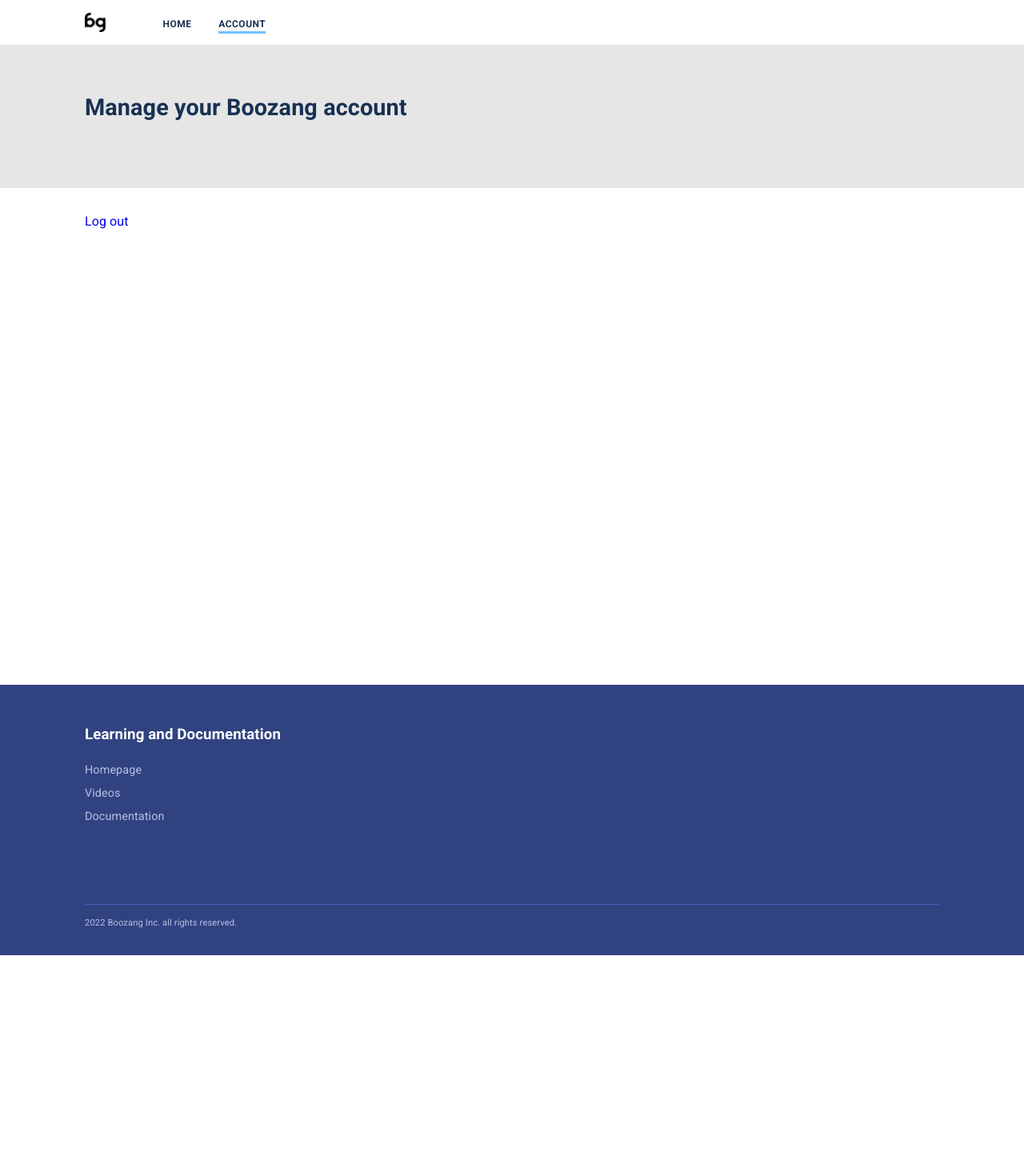
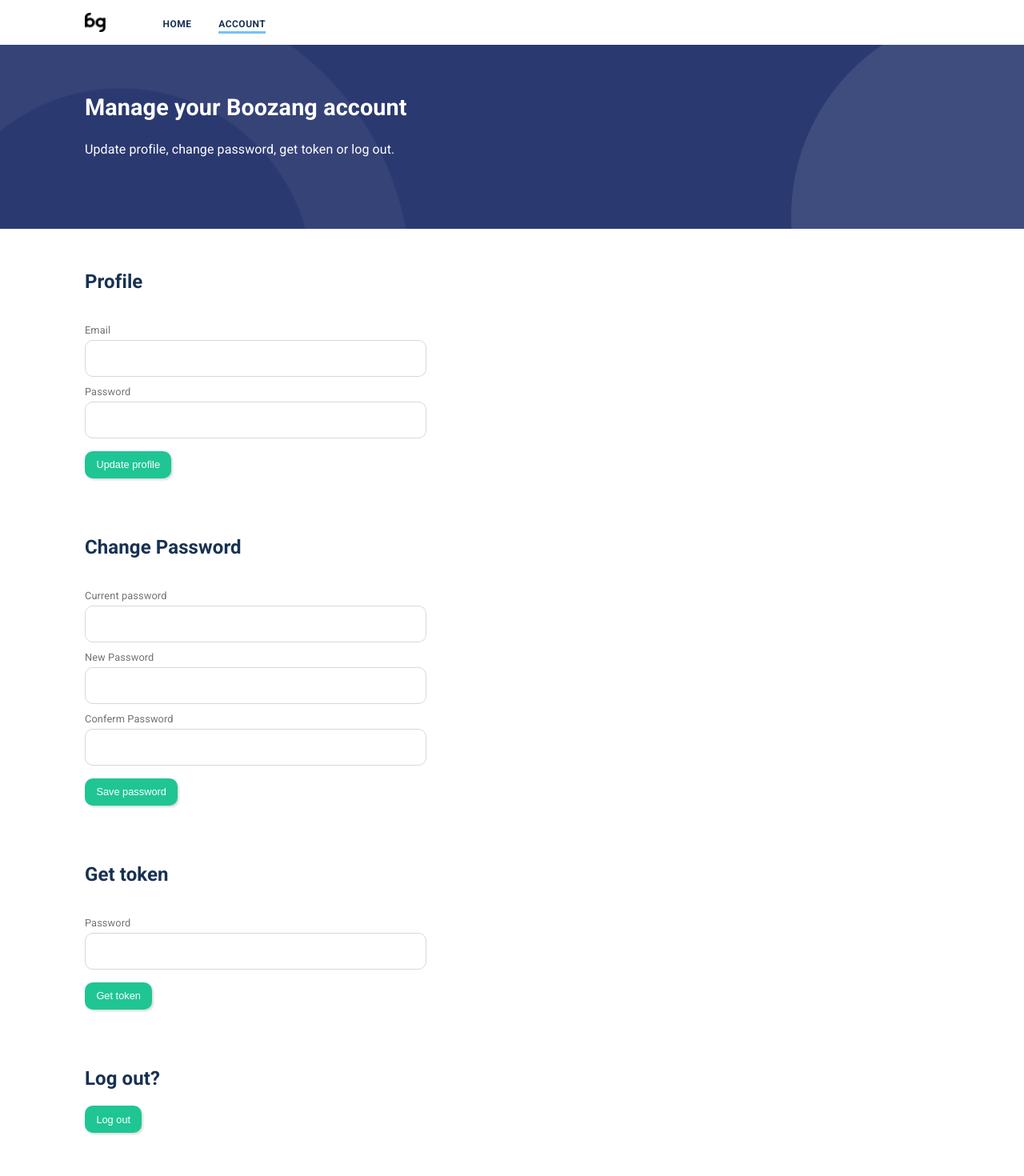
Before and after one commit to karinlj/boozang-manager-demo-22, a Vue app: page /account in a window 1280 px wide. Shown: the top 1470 px of the page at 80% size. Before the commit the page ends 1194 px from the top, so only its background shows below. Built offline with nearby package versions, Linux system fonts and the light colour scheme.

Commit message:
account forms

```diff
--- a/data/db.json
+++ b/data/db.json
@@ -1,20 +1,13 @@
 {
   "projects": [
-    {
-      "id": 2,
-      "name": "Create new product list",
-      "description": "lorem ipsum dolor",
-      "isPublic": false,
-      "updated": "4",
-      "by": "Mats"
-    },
     {
       "id": 3,
       "name": "Create new product banner",
       "description": "lorem ipsum dolor",
       "isPublic": true,
       "updated": "5",
-      "by": "Michelangelo"
+      "by": "Michelangelo",
+      "team": 3
     },
     {
       "id": 4,
@@ -22,7 +15,8 @@
       "description": "lorem ipsum dolor",
       "isPublic": false,
       "updated": "6",
-      "by": "Hugo"
+      "by": "Hugo",
+      "team": 4
     },
     {
       "name": "Create new Blog page",
@@ -30,7 +24,8 @@
       "isPublic": false,
       "id": 5,
       "updated": "3",
-      "by": "Karin"
+      "by": "Karin",
+      "team": 2
     },
     {
       "name": "Clean up css",
@@ -38,7 +33,8 @@
       "isPublic": false,
       "id": 6,
       "updated": "2",
-      "by": "Filip"
+      "by": "Filip",
+      "team": 3
     }
   ]
 }
--- a/public/index.html
+++ b/public/index.html
@@ -11,6 +11,10 @@
       href="https://fonts.googleapis.com/css2?family=Roboto:wght@400;500;700&display=swap"
       rel="stylesheet"
     />
+    <!-- <link
+      href="https://fonts.googleapis.com/css2?family=Lato:wght@400;700&display=swap"
+      rel="stylesheet"
+    /> -->
     <link
       href="https://use.fontawesome.com/releases/v5.5.0/css/all.css"
       rel="stylesheet"
--- a/src/App.vue
+++ b/src/App.vue
@@ -14,7 +14,7 @@
 }
 #app {
   font-family: "Roboto", Helvetica, sans-serif;
-
+  // font-family: "Lato", sans-serif;
   -webkit-font-smoothing: antialiased;
   -moz-osx-font-smoothing: grayscale;
   color: $textColor;
@@ -120,19 +120,6 @@
   }
 }
 
-//fixa
-.container-small {
-  max-width: 1000px;
-  max-width: 1100px;
-  width: 100%;
-  margin: 0 auto;
-  padding: 0 1rem;
-
-  @media all and (min-width: $xxl-min) {
-    max-width: 1200px;
-    max-width: 1300px;
-  }
-}
 main {
   min-height: 500px;
 }
@@ -156,9 +143,6 @@
     border: 1px solid $borderColor;
     border-radius: $themeBorderRadius;
     color: $textColor;
-    // border: none;
-    // padding: 0.5rem 0.5rem;
-    // border-bottom: 1px solid $borderColor;
     &:focus {
       outline: $blue solid 1px;
       border-radius: 5px;
--- a/src/components/SignUpComp.vue
+++ b/src/components/SignUpComp.vue
@@ -24,7 +24,7 @@
     </section>
 
     <div class="signup-main-inner">
-      <div class="container-small">
+      <div class="container">
         <section class="signup-section">
           <section class="signup-upper">
             <div class="signup-left">
@@ -107,8 +107,7 @@
   background-image: url("../assets/bg_shapes.png");
   background-repeat: no-repeat;
   background-size: cover;
-  height: 100vh;
-  height: 100%;
+  min-height: 100vh;
 }
 .flag-section {
   display: flex;
@@ -136,7 +135,7 @@
   justify-content: center;
   align-items: center;
 }
-.container-small {
+.container {
   margin-top: 3rem;
   @media all and (min-width: $md-min) {
     margin-top: 0;
@@ -144,7 +143,7 @@
 }
 .signup-section {
   margin-top: 2rem;
-  padding: 1rem;
+  padding: 1rem 0 2rem 0;
   width: 100%;
   height: auto;
   @media all and (min-width: $sm-min) {
@@ -153,7 +152,6 @@
   }
   @media all and (min-width: $md-min) {
     width: 800px;
-    height: 520px;
   }
   a {
     color: $linkColor;
--- a/src/components/SingleProject.vue
+++ b/src/components/SingleProject.vue
@@ -9,7 +9,7 @@
               aria-hidden="true"
               title="team members"
             ></i>
-            <span>3</span>
+            <span>{{ project.team }}</span>
           </div>
           <div class="icons-right">
             <button
@@ -188,7 +188,6 @@
     display: flex;
     flex-direction: column;
     justify-content: space-between;
-
     border-radius: $themeBorderRadius;
     box-shadow: $themeBoxShadow;
     height: 16rem;
@@ -261,7 +260,7 @@
     border-bottom-right-radius: $themeBorderRadius;
     .props {
       li {
-        font-size: 0.8rem;
+        font-size: 0.9rem;
         p {
           line-height: 18px;
         }
@@ -296,14 +295,6 @@
     opacity: 0;
     transition: all 0.3s ease-in;
   }
-
-  //gammalt
-  &.complete {
-    border-color: $green;
-    .tick {
-      color: $green;
-    }
-  }
   &:hover {
     text-decoration: none;
   }
--- a/src/components/SubHeader.vue
+++ b/src/components/SubHeader.vue
@@ -20,6 +20,7 @@
 .subheader {
   padding: 3.8rem $sectionPadding;
   background: $lighterGrey;
+  min-height: 230px;
   .subheader-items {
     display: flex;
     flex-direction: column;
--- a/src/views/Account.vue
+++ b/src/views/Account.vue
@@ -1,22 +1,78 @@
 <template>
   <main>
-    <SubHeader>
+    <SubHeader :theme="subheaderTheme">
       <template v-slot:subheaderItems>
         <div>
           <h1>Manage your Boozang account</h1>
+          <p>Update profile, change password, get token or log out.</p>
         </div>
       </template>
     </SubHeader>
 
     <section class="account">
-      <div class="container-small">
-        <nav>
-          <ul>
-            <li>
-              <router-link :to="{ name: 'LogIn' }">Log out </router-link>
-            </li>
-          </ul>
-        </nav>
+      <div class="container">
+        <section class="account-profile">
+          <h2>Profile</h2>
+          <form @submit.prevent="">
+            <label
+              >Email <input type="email" required v-model="email" />
+            </label>
+            <label class="password"
+              >Password<input type="password" required v-model="password" />
+            </label>
+            <div class="btn-section">
+              <button class="submit-btn">Update profile</button>
+            </div>
+          </form>
+        </section>
+
+        <section class="change-password">
+          <h2>Change Password</h2>
+          <form @submit.prevent="">
+            <label
+              >Current password
+              <input type="password" required v-model="password" />
+            </label>
+            <label class=""
+              >New Password<input type="password" required v-model="password" />
+            </label>
+            <label class=""
+              >Conferm Password<input
+                type="password"
+                required
+                v-model="password"
+              />
+            </label>
+            <div class="btn-section">
+              <button class="submit-btn">Save password</button>
+            </div>
+          </form>
+        </section>
+
+        <section class="get-token">
+          <h2>Get token</h2>
+          <form @submit.prevent="">
+            <label
+              >Password
+              <input type="password" required v-model="password" />
+            </label>
+            <div class="btn-section">
+              <button class="submit-btn">Get token</button>
+            </div>
+          </form>
+        </section>
+
+        <section class="log-out">
+          <h2>Log out?</h2>
+
+          <div class="btn-section">
+            <button class="submit-btn">
+              <router-link :to="{ name: 'LogIn' }" class=""
+                >Log out
+              </router-link>
+            </button>
+          </div>
+        </section>
       </div>
     </section>
   </main>
@@ -24,10 +80,21 @@
 
 <script>
 import SubHeader from "../components/SubHeader.vue";
-
+import { ref } from "@vue/reactivity";
 export default {
   name: "Account",
   components: { SubHeader },
+  setup(props) {
+    const subheaderTheme = ref("home");
+
+    const email = ref("");
+    const password = ref("");
+    return {
+      subheaderTheme,
+      email,
+      password,
+    };
+  },
 };
 </script>
 
@@ -35,8 +102,42 @@
 main {
   padding-bottom: 3rem;
   min-height: 800px;
-  .account {
-    padding: 2rem $sectionPadding;
+  .account-profile,
+  .change-password,
+  .get-token {
+    margin-bottom: 4rem;
+    width: 100%;
+    @media all and (min-width: $sm-min) {
+      width: 80%;
+    }
+    @media all and (min-width: $md-min) {
+      width: 60%;
+    }
+    @media all and (min-width: $lg-min) {
+      width: 50%;
+    }
+    @media all and (min-width: $xl-min) {
+      width: 40%;
+    }
+  }
+}
+.account {
+  padding: 2rem $sectionPadding;
+  .btn-section {
+    margin-top: 1rem;
+    justify-content: flex-start;
+    button {
+      padding: 0.6rem 0.9rem;
+      font-size: 0.8rem;
+      &.submit-btn {
+        a {
+          color: #fff;
+          &:hover {
+            text-decoration: none;
+          }
+        }
+      }
+    }
   }
 }
 </style>
--- a/src/views/Home.vue
+++ b/src/views/Home.vue
@@ -15,7 +15,7 @@
       </template>
     </SubHeader>
     <section class="projects">
-      <div class="container-small">
+      <div class="container">
         <h2>Mats Ljunggrens projects</h2>
 
         <p v-if="error">{{ error }}</p>
--- a/src/views/LogIn.vue
+++ b/src/views/LogIn.vue
@@ -7,11 +7,9 @@
 
     <template v-slot:form>
       <form @submit.prevent="loginIn">
-        <label
-          >Email address: <input type="email" required v-model="email" />
-        </label>
+        <label>Email <input type="email" required v-model="email" /> </label>
         <label class="password"
-          >Password:
+          >Password
           <span class="forgot-pass"><a href="">Forgot password?</a></span
           ><input type="password" required v-model="password" />
         </label>
--- a/src/views/SignUp.vue
+++ b/src/views/SignUp.vue
@@ -10,12 +10,10 @@
 
     <template v-slot:form>
       <form @submit.prevent="signingUp">
-        <label>Name: <input type="text" required v-model="name" /> </label>
+        <label>Name <input type="text" required v-model="name" /> </label>
+        <label>Email <input type="email" required v-model="email" /> </label>
         <label
-          >Email address: <input type="email" required v-model="email" />
-        </label>
-        <label
-          >Password: <input type="password" required v-model="password" /><span
+          >Password <input type="password" required v-model="password" /><span
             class="min-char"
             >minimum 7 characters</span
           >
```
